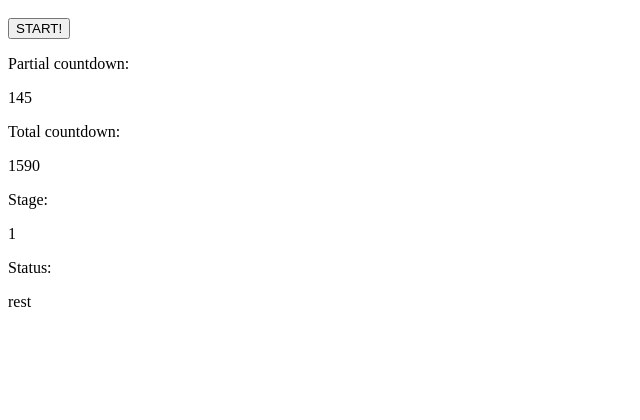
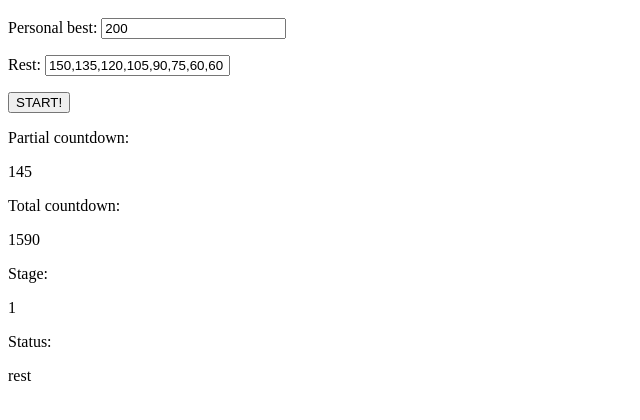
Before and after one commit to massimob76/freediving-table, a website: page index.html in a window 1280 px wide. Shown: the part 48-468 px from the top of the page, without its empty margins (0-640 px from the left). Drawn offline with Linux system fonts and the light colour scheme.

Commit message:
adds load personal best and rest time from cookie

```diff
--- a/index.html
+++ b/index.html
@@ -17,7 +17,13 @@
 
     <body>
         <h1>Freediving table:</h1>
-        <button onclick="alert();">START!</button>
+        <p>Personal best:
+            <input id="personalBest" type="text" />
+        </p>
+        <p>Rest:
+            <input id="restTime" type="text"/>
+        </p>
+        <button onclick="alert($('#personalBest').val());">START!</button>
         <p>Partial countdown:
             <div id="partial"></div>
         </p>
@@ -31,6 +37,7 @@
             <div id="status"></div>
         </p>
         <script type="text/javascript">
+            TableConf.load();
             var table = new Table(TableConf.personalBest(), TableConf.restTime(), TableConf.elements());
             table.start();
         </script>
--- a/src/TableConf.js
+++ b/src/TableConf.js
@@ -2,6 +2,11 @@ function TableConf() {};
 
 TableConf.defaultPersonalBest = 200;
 TableConf.defaultRestTime = [150, 135, 120, 105, 90, 75, 60, 60];
+
+TableConf.load = function() {
+  $('#personalBest').val(TableConf.personalBest());
+  $('#restTime').val(TableConf.restTime());
+}
 
 TableConf.save = function() {
   $.cookie("personalBest", $('#personalBest').text());
```
Also changed, not shown: spec/TableConfSpec.js (+14 -1 lines).
